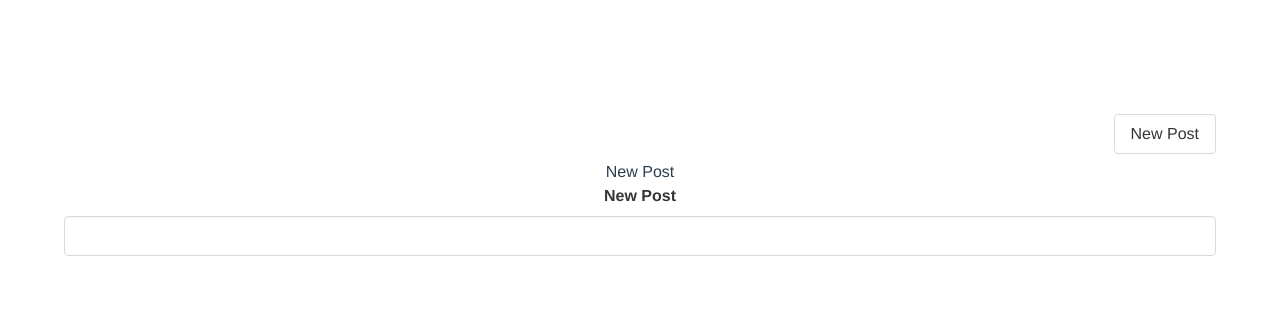
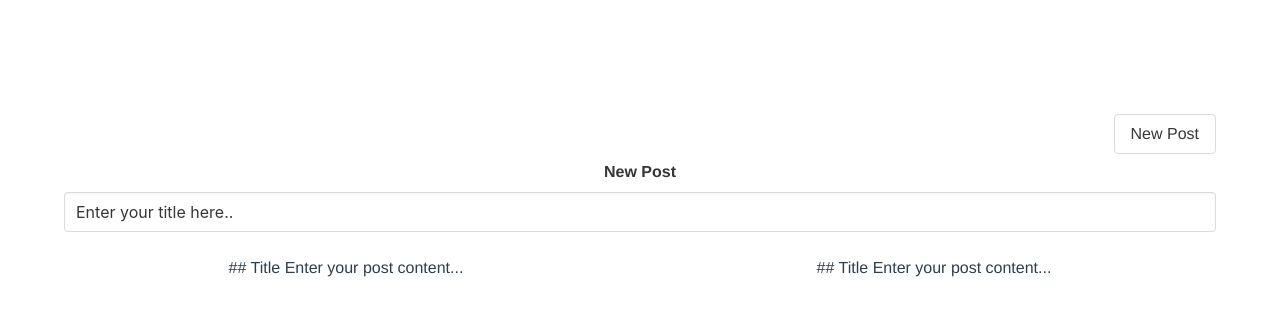
Before and after one commit to SangilYun/markdown-renderer, a Vue app: page /posts/new in a window 1280 px wide. Shown: the top 314 px of the page. Built offline with nearby package versions, Linux system fonts and the light colour scheme.

Commit message:
add contenteditable and preview sections

```diff
--- a/src/components/NewPost.vue
+++ b/src/components/NewPost.vue
@@ -1,5 +1,4 @@
 <template>
-  New Post
   <post-writer :post="newPost"/>
 </template>
 
@@ -15,7 +14,7 @@ export default defineComponent({
   setup() {
     const newPost: Post = {
       id: '-1',
-      title: 'New post',
+      title: 'Enter your title here..',
       created: moment()
     }
 
--- a/src/components/PostWriter.vue
+++ b/src/components/PostWriter.vue
@@ -2,17 +2,24 @@
   <div class="columns">
     <div class="column">
       <div class="field">
-        <div class="label">
-          New Post
-        </div>
-        <input type="text" class="input">
+        <div class="label">New Post</div>
+        <input type="text" class="input" v-model="title">
       </div>
+    </div>
+  </div>
+
+  <div class="columns">
+    <div class="column">
+      <div contenteditable ref="contentEditable" @input="handleInput"/>
+    </div>
+    <div class="column">
+      {{ content }}
     </div>
   </div>
 </template>
 
 <script lang="ts">
-import { defineComponent, PropType } from "vue";
+import { defineComponent, onMounted, PropType, ref } from "vue";
 import { Post } from "@/mocks";
 
 export default defineComponent({
@@ -22,6 +29,28 @@ export default defineComponent({
       type: Object as PropType<Post>,
       required: true
     }
+  },
+  setup(props) {
+    const title = ref(props.post.title)
+    const content = ref('## Title\nEnter your post content...')
+    const contentEditable = ref<HTMLDivElement>(null)
+
+    const handleInput = () => {
+      content.value = contentEditable.value.textContent
+    }
+    onMounted(() => {
+      if(!contentEditable.value){
+        throw Error('This should never happen')
+      }
+     contentEditable.value.textContent = content.value
+    })
+
+    return {
+      title,
+      content,
+      contentEditable,
+      handleInput
+    }
   }
 })
 </script>
```
